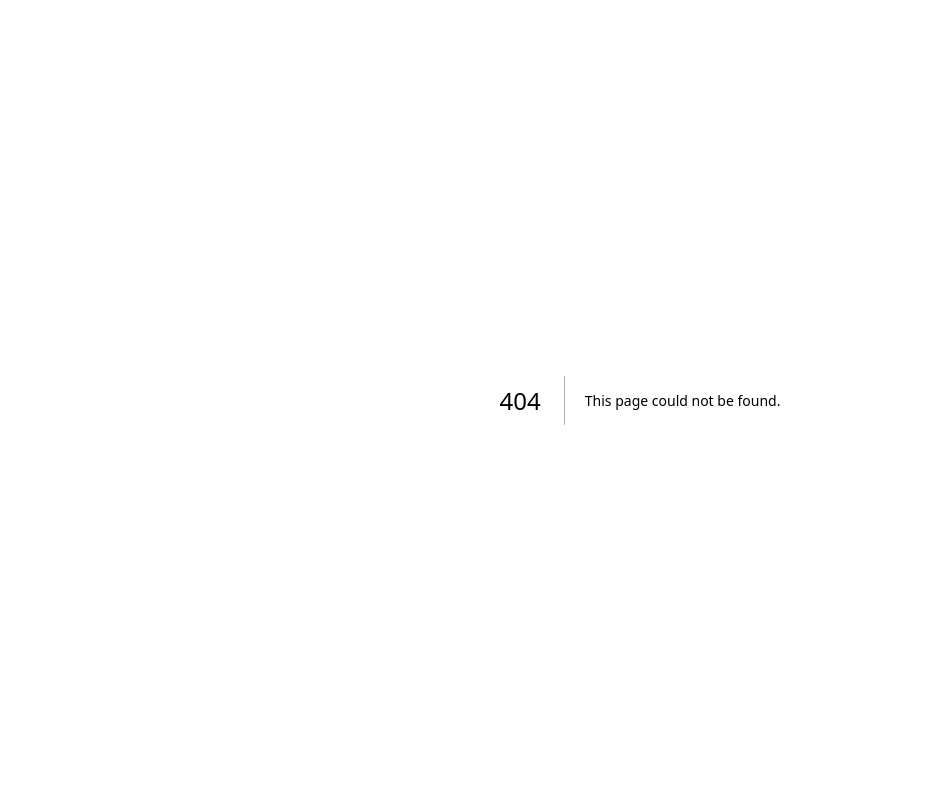
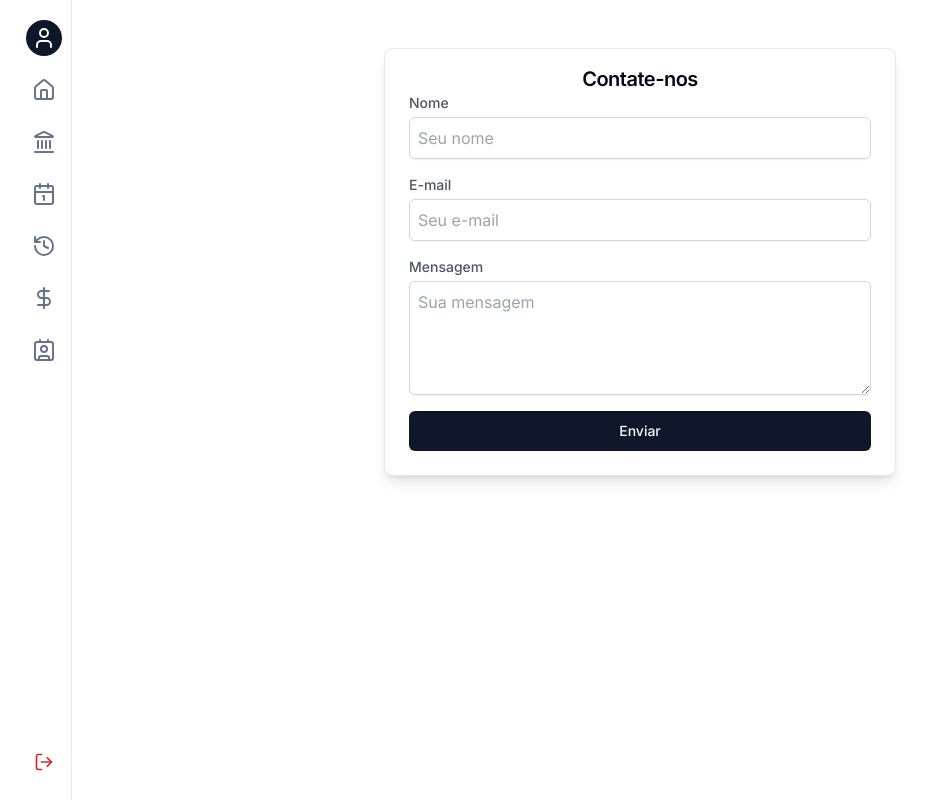
Before and after one commit to graciiano/Gerenciamento-de-gastos, a Next.js app in the folder my-app/: page /contato in a window 1280 px wide. Before the commit this address had no page. Shown: the whole page, without its empty margins (0-933 px from the left). Built offline with nearby package versions, Linux system fonts and the light colour scheme.

Commit message:
Feat: Adicionando page de contato.

```diff
--- /dev/null
+++ b/my-app/app/contato/layout.tsx
@@ -0,0 +1,17 @@
+import SideBar from "@/components/sideBar/sideBar";
+
+export default function DashboardLayout({
+  children,
+}: {
+  children: React.ReactNode;
+}) {
+  return (
+    <div className="flex">
+      <main className="flex-1 p-4">
+
+        <SideBar />
+        {children}
+      </main>
+    </div>
+  );
+}
--- /dev/null
+++ b/my-app/app/contato/page.tsx
@@ -0,0 +1,8 @@
+import ContatoCard from "@/components/formulario-contato/contato";
+
+
+export default function Contato() {
+   return (
+    <ContatoCard/>
+   );
+}
--- /dev/null
+++ b/my-app/components/formulario-contato/contato.tsx
@@ -0,0 +1,54 @@
+import { Card, CardTitle, CardContent } from "@/components/ui/card";
+import { Button } from "../ui/button";
+
+export default function ContatoCard() {
+  return (
+    <div className="flex justify-center p-8">
+      <Card className=" w-full max-w-lg shadow-lg rounded-lg border border-gray-200">
+        <CardTitle className=" mt-4 text-xl font-semibold text-center">Contate-nos</CardTitle>
+        <CardContent>
+          <form className="space-y-4">
+            <div className="flex flex-col">
+              <label htmlFor="name" className="text-sm font-medium text-gray-600">Nome</label>
+              <input
+                type="text"
+                id="name"
+                name="name"
+                className="mt-1 p-2 border border-gray-300 rounded-md shadow-sm focus:outline-none focus:ring-2 focus:ring-blue-500"
+                placeholder="Seu nome"
+                required
+              />
+            </div>
+            <div className="flex flex-col">
+              <label htmlFor="email" className="text-sm font-medium text-gray-600">E-mail</label>
+              <input
+                type="email"
+                id="email"
+                name="email"
+                className="mt-1 p-2 border border-gray-300 rounded-md shadow-sm focus:outline-none focus:ring-2 focus:ring-blue-500"
+                placeholder="Seu e-mail"
+                required
+              />
+            </div>
+            <div className="flex flex-col">
+              <label htmlFor="message" className="text-sm font-medium text-gray-600">Mensagem</label>
+              <textarea
+                id="message"
+                name="message"
+                rows={4}
+                className="mt-1 p-2 border border-gray-300 rounded-md shadow-sm focus:outline-none focus:ring-2 focus:ring-blue-500"
+                placeholder="Sua mensagem"
+                required
+              />
+            </div>
+            <div className="flex justify-center">
+                <Button className="w-full">
+                    Enviar
+                </Button>
+            </div>
+          </form>
+        </CardContent>
+      </Card>
+    </div>
+  );
+}
--- a/my-app/components/sideBar/sideBar.tsx
+++ b/my-app/components/sideBar/sideBar.tsx
@@ -6,6 +6,7 @@ import { Sheet, SheetTrigger, SheetContent } from "../ui/sheet";
 import {
   Calendar,
   Calendar1,
+  Contact,
   DollarSign,
   History,
   Home,
@@ -125,7 +126,7 @@ export default function SideBar() {
                   className="flex h-9 w-9 shrink-0 items-center justify-center bg-primary rounded-lg text-muted-foreground transition-colors hover:text-foreground bg-white "
                 >
                   <DollarSign className="h-6 w-6" />
-                  <span className="sr-only"> Financeiro</span>
+                  <span className="sr-only"> Conversor de moedas</span>
                 </Link>
               </TooltipTrigger>
               <TooltipContent
@@ -133,6 +134,23 @@ export default function SideBar() {
                 side="right"
               >
                 Financeiro
+              </TooltipContent>
+            </Tooltip>
+            <Tooltip>
+              <TooltipTrigger asChild>
+                <Link
+                  href="/contato"
+                  className="flex h-9 w-9 shrink-0 items-center justify-center bg-primary rounded-lg text-muted-foreground transition-colors hover:text-foreground bg-white "
+                >
+                  <Contact className="h-6 w-6" />
+                  <span className="sr-only"> Contate-nos</span>
+                </Link>
+              </TooltipTrigger>
+              <TooltipContent
+                className="bg-secondary rounded-md p-1"
+                side="right"
+              >
+                Contate-nos
               </TooltipContent>
             </Tooltip>
           </TooltipProvider>
```
